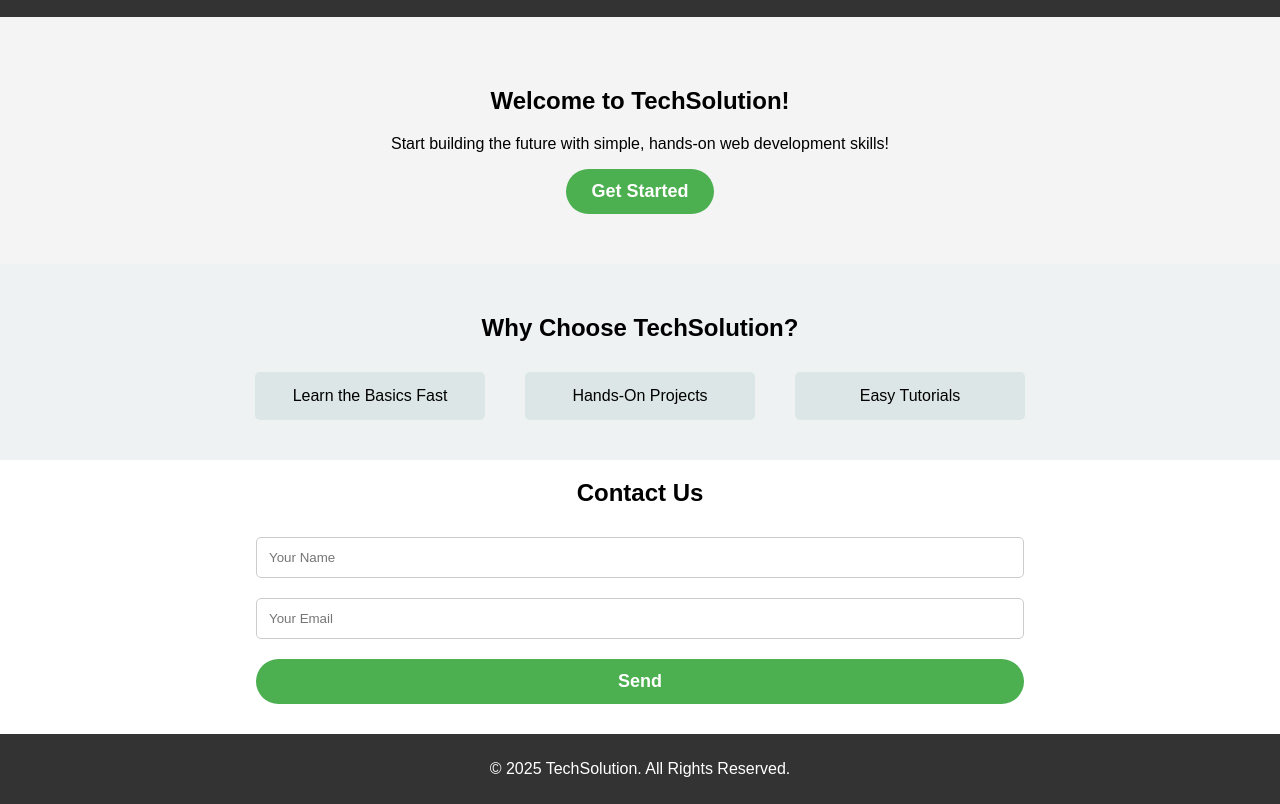
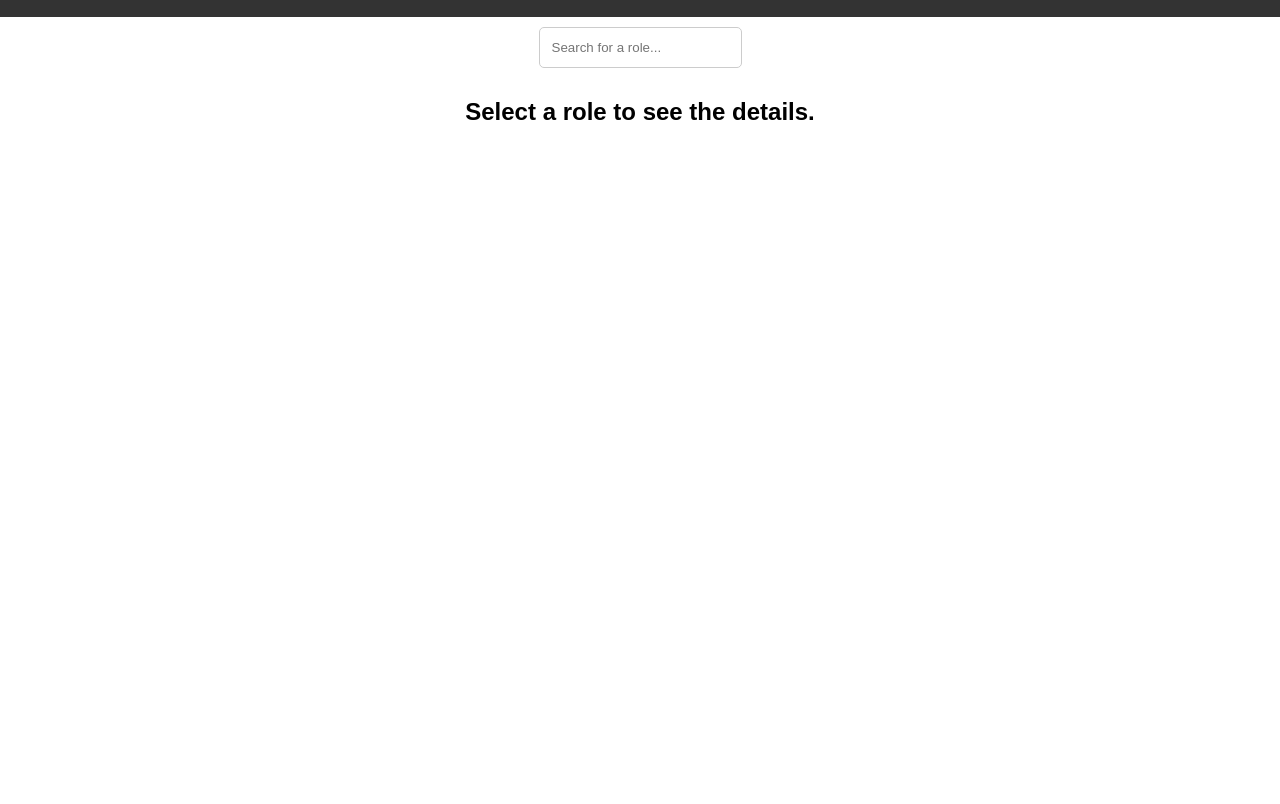
Before and after one commit to Kondakavuri-Pavani/Landing-Page, a plain HTML site: page index.html in a window 1280 px wide. Shown: the part 83-887 px from the top of the page. After the commit the page ends 800 px from the top, so only its background shows below. Drawn offline with Linux system fonts and the light colour scheme.

Commit message:
Update index.html

```diff
--- a/index.html
+++ b/index.html
@@ -3,45 +3,21 @@
 <head>
     <meta charset="UTF-8">
     <meta name="viewport" content="width=device-width, initial-scale=1.0">
-    <title>TechSolution - Simple Landing Page</title>
+    <title>Tech Solution</title>
     <link rel="stylesheet" href="style.css">
 </head>
 <body>
     <header>
-        <h1>TechSolution</h1>
-        <nav>
-            <a href="#home">Home</a>
-            <a href="#features">Features</a>
-            <a href="#contact">Contact</a>
-        </nav>
+        <h1>Tech Solution</h1>
+        <p>Your guide to tech career roles</p>
     </header>
-
-    <section id="home" class="hero">
-        <h2>Welcome to TechSolution!</h2>
-        <p>Start building the future with simple, hands-on web development skills!</p>
-        <a href="#contact" class="btn">Get Started</a>
-    </section>
-
-    <section id="features">
-        <h2>Why Choose TechSolution?</h2>
-        <div class="features-container">
-            <div class="feature">Learn the Basics Fast</div>
-            <div class="feature">Hands-On Projects</div>
-            <div class="feature">Easy Tutorials</div>
-        </div>
-    </section>
-
-    <section id="contact">
-        <h2>Contact Us</h2>
-        <form>
-            <input type="text" placeholder="Your Name" required>
-            <input type="email" placeholder="Your Email" required>
-            <button type="submit" class="btn">Send</button>
-        </form>
-    </section>
-
-    <footer>
-        <p>&copy 2025 TechSolution. All Rights Reserved.</p>
-    </footer>
+    <div class="search-container">
+        <input type="text" id="searchBox" placeholder="Search for a role...">
+    </div>
+    <div id="rolesContainer" class="roles-grid"></div>
+    <div id="roleDescription" class="role-details">
+        <h2>Select a role to see the details.</h2>
+    </div>
+    <script src="script.js"></script>
 </body>
 </html>
```
